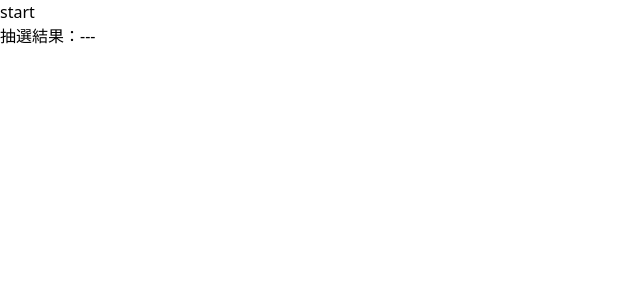
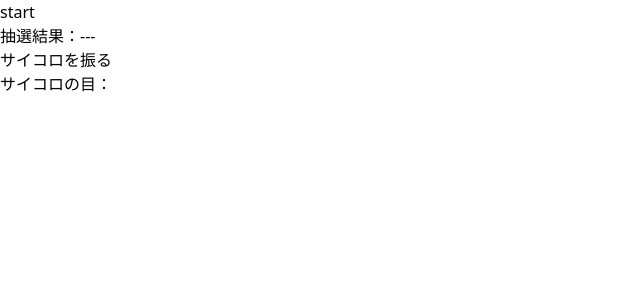
Before and after one commit to YM202c2100/camel-up, a Next.js app: page / in a window 1280 px wide. Shown: the top 300 px of the page, without its empty margins (0-640 px from the left). Built offline with nearby package versions, Linux system fonts and the light colour scheme.

Commit message:
[feat] サイコロを振れるように変更

```diff
--- /dev/null
+++ b/app/RollDice/rollDice.tsx
@@ -0,0 +1,20 @@
+import { useState } from "react"
+
+type DiceValues = 1|2|3
+
+export const RollDice:React.FC = ()=>{
+  const [diceResult, setDiceResult] = useState<DiceValues|null>(null)
+  return(
+    <div>
+      <button onClick={rollTheDice}>サイコロを振る</button>
+      <div>
+        サイコロの目：{diceResult}
+      </div>
+    </div>
+  )
+
+  function rollTheDice(){
+    const result = Math.floor(Math.random() * 3) + 1 as DiceValues
+    setDiceResult(result)
+  }
+}
--- a/app/page.tsx
+++ b/app/page.tsx
@@ -1,9 +1,13 @@
 "use client"
 
 import { CamelSelector } from "./CamelSelector/camelSelector"
+import { RollDice } from "./RollDice/rollDice";
 
 export default function Home() {
   return (
-    <CamelSelector/>
+    <div>
+      <CamelSelector/>
+      <RollDice/>
+    </div>
   );
 }
```
